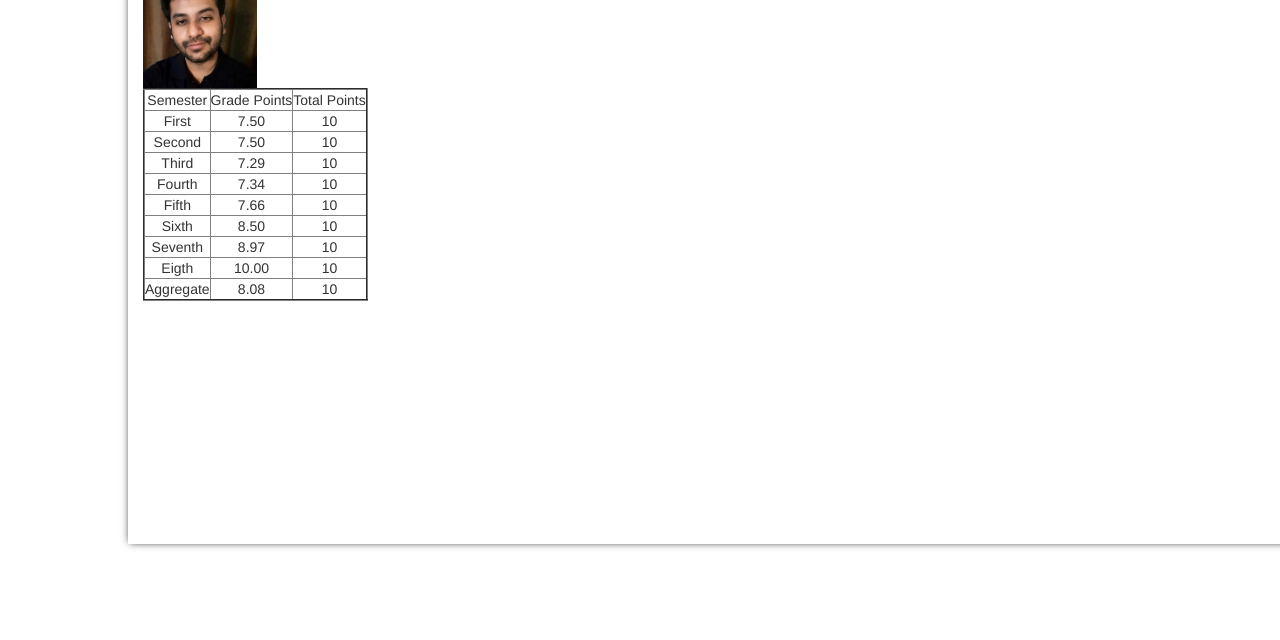
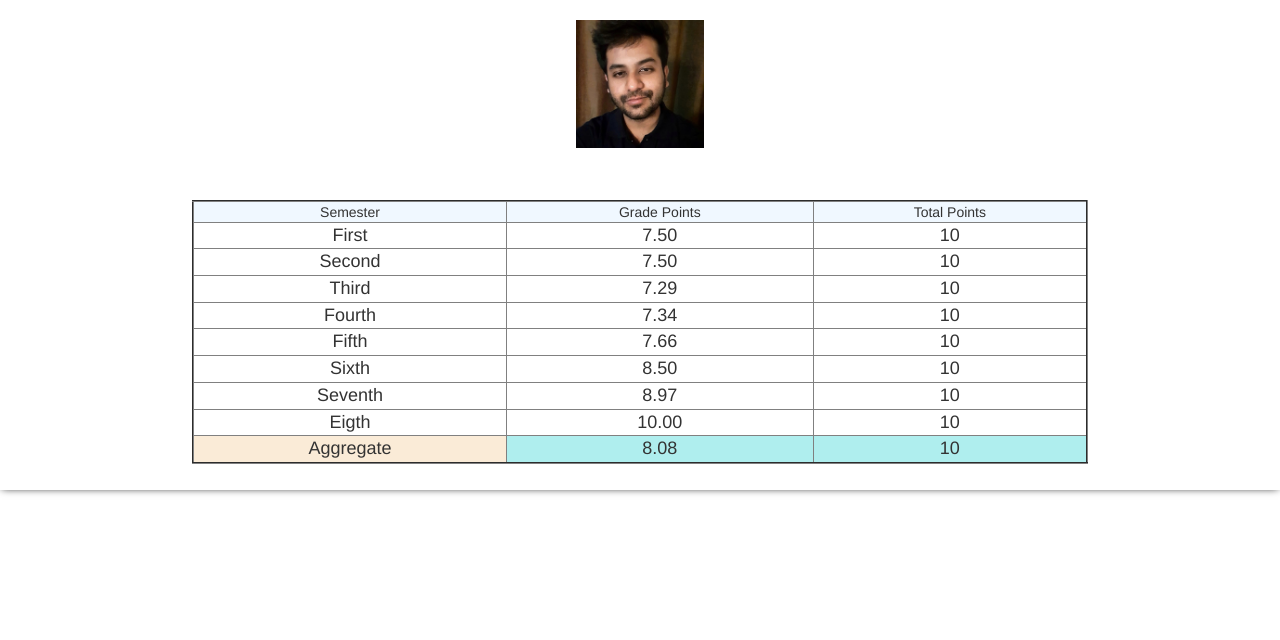
Before and after one commit to pratyushatmindfire/marksheet, a plain HTML site: page marksheetpage.html in a window 1280 px wide. Shown: the part 160-800 px from the top of the page. Drawn offline with nearby package versions, Linux system fonts and the light colour scheme.

Commit message:
Added spacing and styling

```diff
--- a/marksheetpage.html
+++ b/marksheetpage.html
@@ -7,60 +7,61 @@
     <link rel="stylesheet" href="https://stackpath.bootstrapcdn.com/font-awesome/4.7.0/css/font-awesome.min.css" integrity="sha384-wvfXpqpZZVQGK6TAh5PVlGOfQNHSoD2xbE+QkPxCAFlNEevoEH3Sl0sibVcOQVnN" crossorigin="anonymous">
 </head>
 <body>
-	<div class="container" style="box-shadow: 0px 0px 8px -2px black; margin: 5% 10% 5% 10%; height: 80vh;">
-	<h1>Pratyush Kumar Parida</h1>
-	<img src="display_picture.jpeg" style="width: 10%">
-	<table border="2">
+	<div style="box-shadow: 0px 0px 8px -2px black; text-align: center; padding-bottom: 2%; height: fit-content;">
+	<h1 style="font-family: initial; padding-top: 1%; padding-bottom: 1%; background-color: paleturquoise; ">Bachelor of Technology - Marksheet</h1>
+	<h1 style="font-family: initial;">Pratyush Kumar Parida</h1>
+	<img src="display_picture.jpeg" style="width: 10%; padding-top:2%">
+	<table border="2" style="margin-top: 4%; width: 70%; margin-left: 15%;">
 	<tbody>
 		<tr>
-			<td> Semester </td>
-			<td> Grade Points </td>
-			<td> Total Points </td>
+			<td style="background-color: aliceblue;"> Semester </td>
+			<td style="background-color: aliceblue;"> Grade Points </td>
+			<td style="background-color: aliceblue;"> Total Points </td>
 		</tr>
 		<tr>
-			<td> First </td>
-			<td> 7.50 </td>
-			<td> 10 </td>
+			<td style="font-size: large"> First </td>
+			<td style="font-size: large"> 7.50 </td>
+			<td style="font-size: large"> 10 </td>
 		</tr>
 		<tr>
-			<td> Second </td>
-			<td> 7.50 </td>
-			<td> 10 </td>
+			<td style="font-size: large"> Second </td>
+			<td style="font-size: large"> 7.50 </td>
+			<td style="font-size: large"> 10 </td>
 		</tr>
 		<tr>
-			<td> Third </td>
-			<td> 7.29 </td>
-			<td> 10 </td>
+			<td style="font-size: large"> Third </td>
+			<td style="font-size: large"> 7.29 </td>
+			<td style="font-size: large"> 10 </td>
 		</tr>
 		<tr>
-			<td> Fourth </td>
-			<td> 7.34 </td>
-			<td> 10 </td>
+			<td style="font-size: large"> Fourth </td>
+			<td style="font-size: large"> 7.34 </td>
+			<td style="font-size: large"> 10 </td>
 		</tr>
 		<tr>
-			<td> Fifth </td>
-			<td> 7.66 </td>
-			<td> 10 </td>
+			<td style="font-size: large"> Fifth </td>
+			<td style="font-size: large"> 7.66 </td>
+			<td style="font-size: large"> 10 </td>
 		</tr>
 		<tr>
-			<td> Sixth </td>
-			<td> 8.50 </td>
-			<td> 10 </td>
+			<td style="font-size: large"> Sixth </td>
+			<td style="font-size: large"> 8.50 </td>
+			<td style="font-size: large"> 10 </td>
 		</tr>
 		<tr>
-			<td> Seventh</td>
-			<td> 8.97 </td>
-			<td> 10 </td>
+			<td style="font-size: large"> Seventh</td>
+			<td style="font-size: large"> 8.97 </td>
+			<td style="font-size: large"> 10 </td>
 		</tr>
 		<tr>
-			<td> Eigth </td>
-			<td> 10.00 </td>
-			<td> 10 </td>
+			<td style="font-size: large"> Eigth </td>
+			<td style="font-size: large"> 10.00 </td>
+			<td style="font-size: large"> 10 </td>
 		</tr>
 		<tr>
-			<td> Aggregate </td>
-			<td> 8.08 </td>
-			<td> 10 </td>
+			<td style="background-color: antiquewhite; font-size: large"> Aggregate </td>
+			<td style="background-color: paleturquoise; font-size: large"> 8.08 </td>
+			<td style="background-color: paleturquoise; font-size: large"> 10 </td>
 		</tr>
 	</tbody>
 </table>
```
